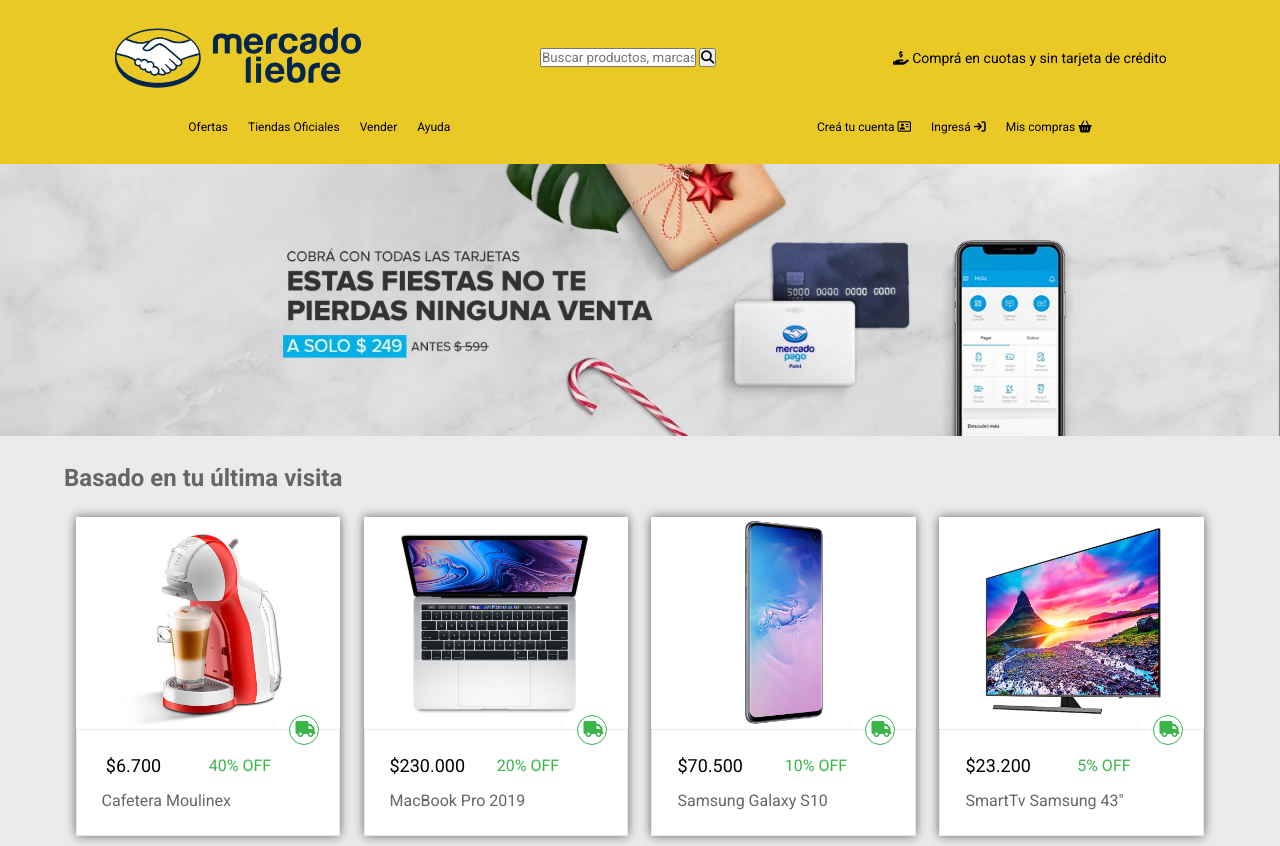
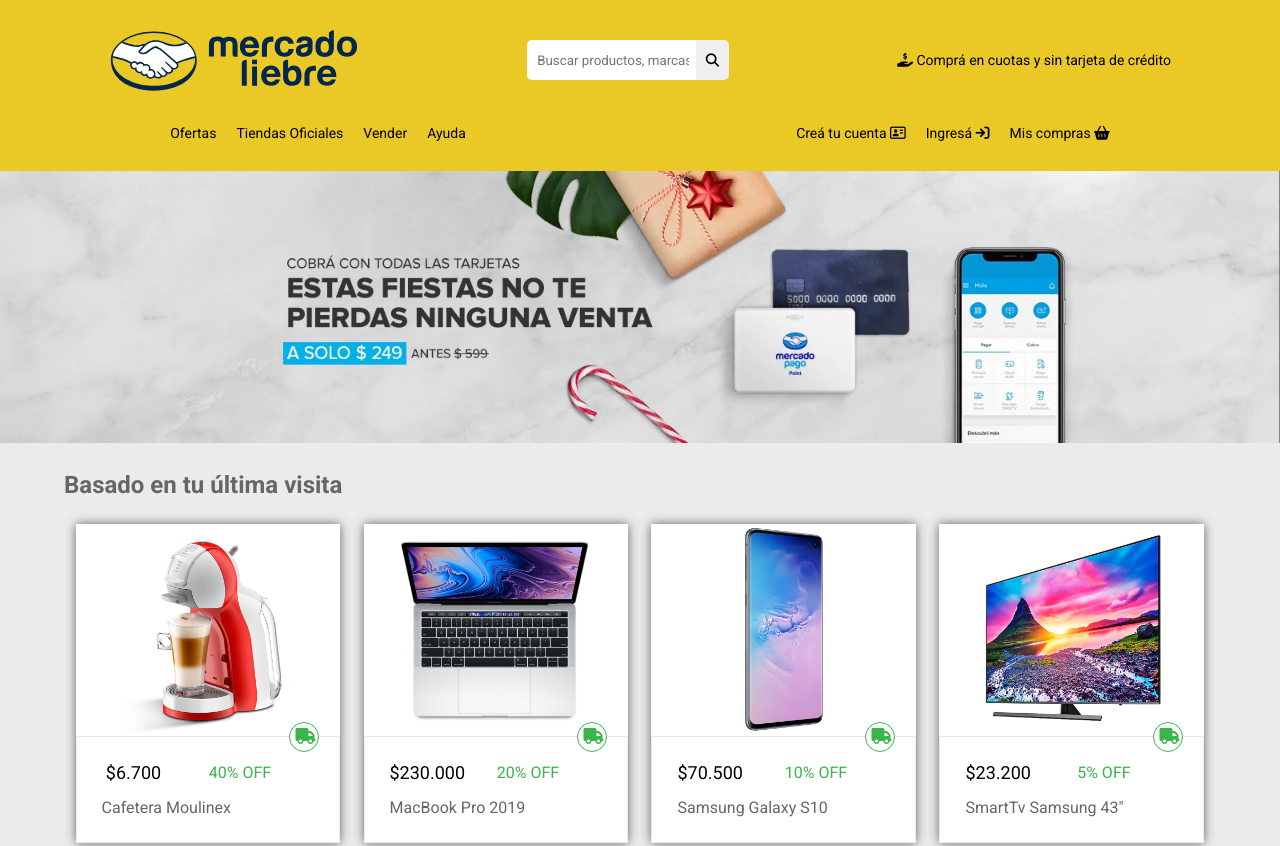
Before and after one commit to GiulianoMoyanoMuscari/mercado-liebre-DH-Giuliano-Moyano, a website: page views/home.html in a window 1280 px wide. Shown: the top 846 px of the page. Drawn offline with Linux system fonts and the light colour scheme.

Commit message:
Estilos a la search bar del header

```diff
--- a/public/css/home.css
+++ b/public/css/home.css
@@ -11,7 +11,7 @@
   --Titulares-secciones: 24px;
   --Precios: 18px;
   --Descuentos-y-Descripciones: 16px;
-  --Cuerpo-de-texto: 12px;
+  --Cuerpo-de-texto: 14px;
 }
 
 *{
--- a/public/css/login.css
+++ b/public/css/login.css
@@ -9,7 +9,7 @@
   --Titulares-secciones: 24px;
   --Precios: 18px;
   --Descuentos-y-Descripciones: 16px;
-  --Cuerpo-de-texto: 12px;
+  --Cuerpo-de-texto: 14px;
 }
 
 main{
--- a/public/css/register.css
+++ b/public/css/register.css
@@ -9,7 +9,7 @@
   --Titulares-secciones: 24px;
   --Precios: 18px;
   --Descuentos-y-Descripciones: 16px;
-  --Cuerpo-de-texto: 12px;
+  --Cuerpo-de-texto: 14px;
 }
 
 main{
--- a/public/css/style.css
+++ b/public/css/style.css
@@ -11,7 +11,7 @@
   --Titulares-secciones: 24px;
   --Precios: 18px;
   --Descuentos-y-Descripciones: 16px;
-  --Cuerpo-de-texto: 12px;
+  --Cuerpo-de-texto: 14px;
 }
 
 *{
@@ -50,8 +50,27 @@
   min-width: 200px;
 }
 
-.search-bar{
+.search-bar-container{
   margin: 15px 0;
+}
+
+.search-bar-container input{
+  border-style: none;
+  padding: 8px 10px;
+  border-radius: 5px;
+  height: 2.5rem;
+  border-top-right-radius: 0px;
+  border-bottom-right-radius: 0px;
+}
+
+.search-bar-container button{
+  border-style: none;
+  height: 2.5rem;
+  padding: 8px 10px;
+  border-radius: 5px;
+  margin-left: -7px;
+  border-top-left-radius: 0px;
+  border-bottom-left-radius: 0px;
 }
 
 .subtitle-header{
--- a/views/home.html
+++ b/views/home.html
@@ -21,11 +21,14 @@
     <div class="header-top-bar">
       <!-- Logo -->
       <img class="logo" src="/images/logo-mercado-liebre.svg" alt="Logo Mercado Liebre">
+
+
       <!-- Barra de Busqueda -->
-      <div class="search-bar">
+      <form class="search-bar-container">
         <input type="text" placeholder="Buscar productos, marcas">
         <button type="submit"><i class="fas fa-search"></i></button>
-      </div>
+      </form>
+
       <!-- Subtitulo -->
       <h2 class="subtitle-header">
         <i class="fa-solid fa-hand-holding-dollar"></i>
```
Also changed, not shown: views/login.html (+2 -2 lines), views/register.html (+5 -2 lines).
